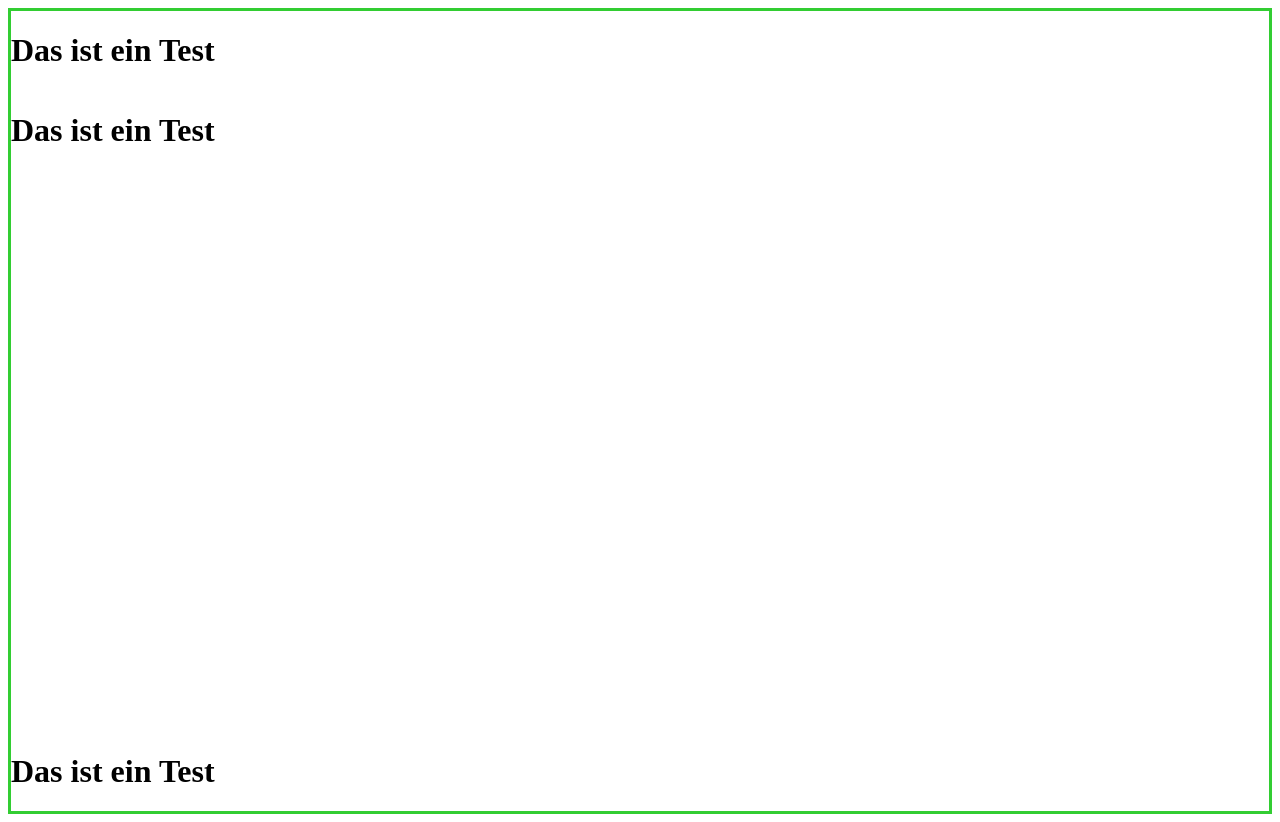
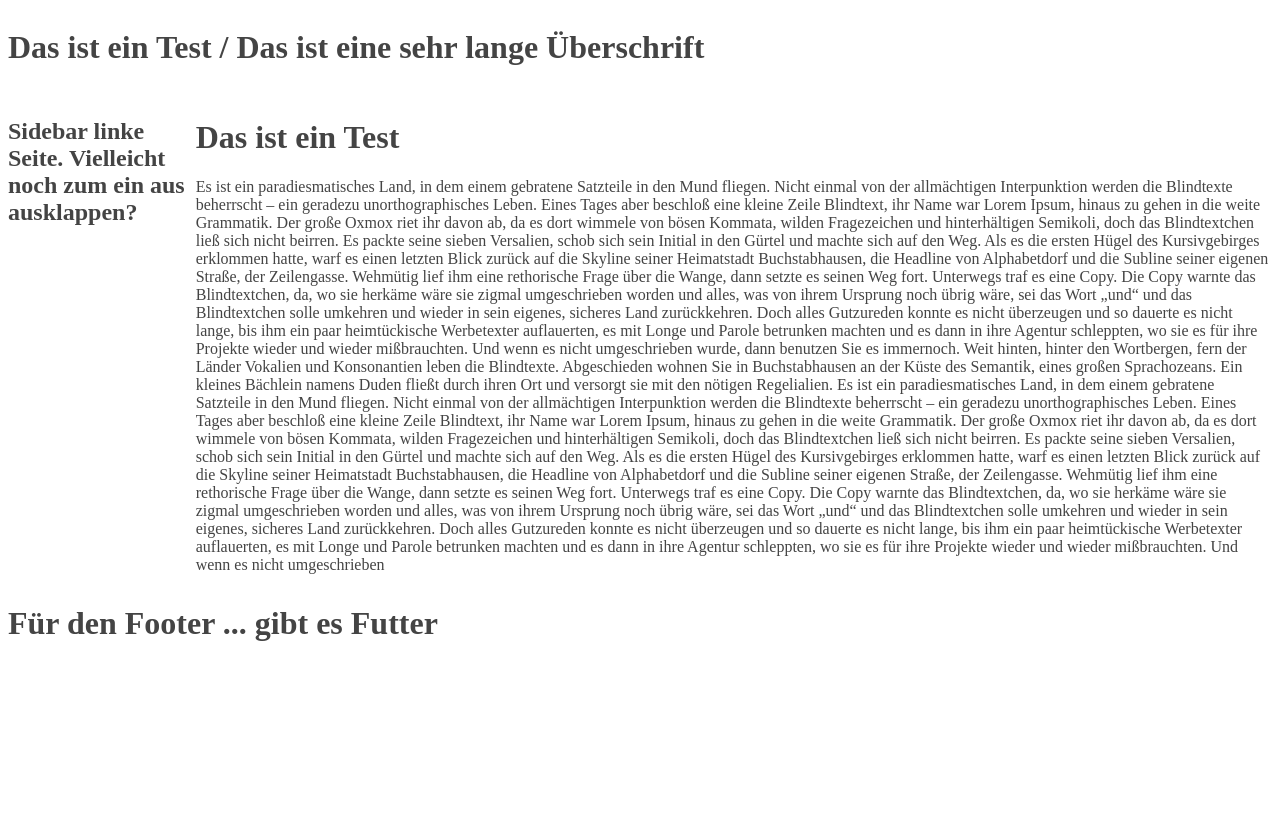
Before and after one commit to gluehloch/html-css-lab, a plain HTML site: page grid/index.html in a window 1280 px wide. After the commit the page ends 800 px from the top, so only its background shows below. Drawn offline with Linux system fonts and the light colour scheme.

Commit message:
How to grid layout.

```diff
--- a/grid/index.html
+++ b/grid/index.html
@@ -1,21 +1,63 @@
 <html lang="en" charset="UTF-8" name="viewport" content="width=device-width, initial-scale=1">
+
 <head>
-        <meta name="viewport" content="width=device-width"/>
-        <meta charset="utf-8"/>
+    <meta name="viewport" content="width=device-width" />
+    <meta charset="utf-8" />
     <title>CSS Examples</title>
-        <link href="./style.css" rel="stylesheet"/>
+    <link href="./style.css" rel="stylesheet" />
+
 </html>
+
 <body>
     <div class="main-layout">
-            <header>
+        <div class="header">
+            <h1>Das ist ein Test / Das ist eine sehr lange Überschrift</h1>
+        </div>
+        <div class="content">
             <h1>Das ist ein Test</h1>
-            </header>
-            <main>
-                <h1>Das ist ein Test</h1>
-            </main>
-            <footer>
-                <h1>Das ist ein Test</h1>
-            </footer>
+            <div>
+                Es ist ein paradiesmatisches Land, in dem einem gebratene Satzteile in den Mund fliegen. Nicht einmal
+                von der allmächtigen Interpunktion werden die Blindtexte beherrscht – ein geradezu unorthographisches
+                Leben. Eines Tages aber beschloß eine kleine Zeile Blindtext, ihr Name war Lorem Ipsum, hinaus zu gehen
+                in die weite Grammatik. Der große Oxmox riet ihr davon ab, da es dort wimmele von bösen Kommata, wilden
+                Fragezeichen und hinterhältigen Semikoli, doch das Blindtextchen ließ sich nicht beirren. Es packte
+                seine sieben Versalien, schob sich sein Initial in den Gürtel und machte sich auf den Weg. Als es die
+                ersten Hügel des Kursivgebirges erklommen hatte, warf es einen letzten Blick zurück auf die Skyline
+                seiner Heimatstadt Buchstabhausen, die Headline von Alphabetdorf und die Subline seiner eigenen Straße,
+                der Zeilengasse. Wehmütig lief ihm eine rethorische Frage über die Wange, dann setzte es seinen Weg
+                fort. Unterwegs traf es eine Copy. Die Copy warnte das Blindtextchen, da, wo sie herkäme wäre sie zigmal
+                umgeschrieben worden und alles, was von ihrem Ursprung noch übrig wäre, sei das Wort „und“ und das
+                Blindtextchen solle umkehren und wieder in sein eigenes, sicheres Land zurückkehren. Doch alles
+                Gutzureden konnte es nicht überzeugen und so dauerte es nicht lange, bis ihm ein paar heimtückische
+                Werbetexter auflauerten, es mit Longe und Parole betrunken machten und es dann in ihre Agentur
+                schleppten, wo sie es für ihre Projekte wieder und wieder mißbrauchten. Und wenn es nicht umgeschrieben
+                wurde, dann benutzen Sie es immernoch. Weit hinten, hinter den Wortbergen, fern der Länder Vokalien und
+                Konsonantien leben die Blindtexte. Abgeschieden wohnen Sie in Buchstabhausen an der Küste des Semantik,
+                eines großen Sprachozeans. Ein kleines Bächlein namens Duden fließt durch ihren Ort und versorgt sie mit
+                den nötigen Regelialien. Es ist ein paradiesmatisches Land, in dem einem gebratene Satzteile in den Mund
+                fliegen. Nicht einmal von der allmächtigen Interpunktion werden die Blindtexte beherrscht – ein geradezu
+                unorthographisches Leben. Eines Tages aber beschloß eine kleine Zeile Blindtext, ihr Name war Lorem
+                Ipsum, hinaus zu gehen in die weite Grammatik. Der große Oxmox riet ihr davon ab, da es dort wimmele von
+                bösen Kommata, wilden Fragezeichen und hinterhältigen Semikoli, doch das Blindtextchen ließ sich nicht
+                beirren. Es packte seine sieben Versalien, schob sich sein Initial in den Gürtel und machte sich auf den
+                Weg. Als es die ersten Hügel des Kursivgebirges erklommen hatte, warf es einen letzten Blick zurück auf
+                die Skyline seiner Heimatstadt Buchstabhausen, die Headline von Alphabetdorf und die Subline seiner
+                eigenen Straße, der Zeilengasse. Wehmütig lief ihm eine rethorische Frage über die Wange, dann setzte es
+                seinen Weg fort. Unterwegs traf es eine Copy. Die Copy warnte das Blindtextchen, da, wo sie herkäme wäre
+                sie zigmal umgeschrieben worden und alles, was von ihrem Ursprung noch übrig wäre, sei das Wort „und“
+                und das Blindtextchen solle umkehren und wieder in sein eigenes, sicheres Land zurückkehren. Doch alles
+                Gutzureden konnte es nicht überzeugen und so dauerte es nicht lange, bis ihm ein paar heimtückische
+                Werbetexter auflauerten, es mit Longe und Parole betrunken machten und es dann in ihre Agentur
+                schleppten, wo sie es für ihre Projekte wieder und wieder mißbrauchten. Und wenn es nicht umgeschrieben
+            </div>
+        </div>
+        <div class="footer">
+            <h1>Für den Footer ... gibt es Futter</h1>
+        </div>
+        <div class="sidebar">
+            <h2>Sidebar linke Seite. Vielleicht noch zum ein aus ausklappen?</h2>
+        </div>
     </div>
 </body>
+
 </html>
--- a/grid/style.css
+++ b/grid/style.css
@@ -1,12 +1,34 @@
 .main-layout {
+    /*
     min-height: 100vh;
     min-height: 100dvh;
+    */
 
     display: grid;
-    grid-template-rows:
-        auto
-        1fr
-        auto;
+    grid-gap: 10px;
+    grid-template-columns: 1fr 5fr 1fr;
+    grid-template-areas:
+    "header  header  header"
+    "sidebar content content"
+    "footer  footer  footer";
+    background-color: #fff;
+    color: #444;
+}
 
-    border: 3px solid limegreen;
+
+.sidebar {
+    grid-area: sidebar;
 }
+
+.content {
+    grid-area: content;
+    position: relative;
+}
+
+.header {
+    grid-area: header;
+}
+
+.footer {
+    grid-area: footer;
+}
```
Lines whose indentation alone changed are shown as unchanged.
